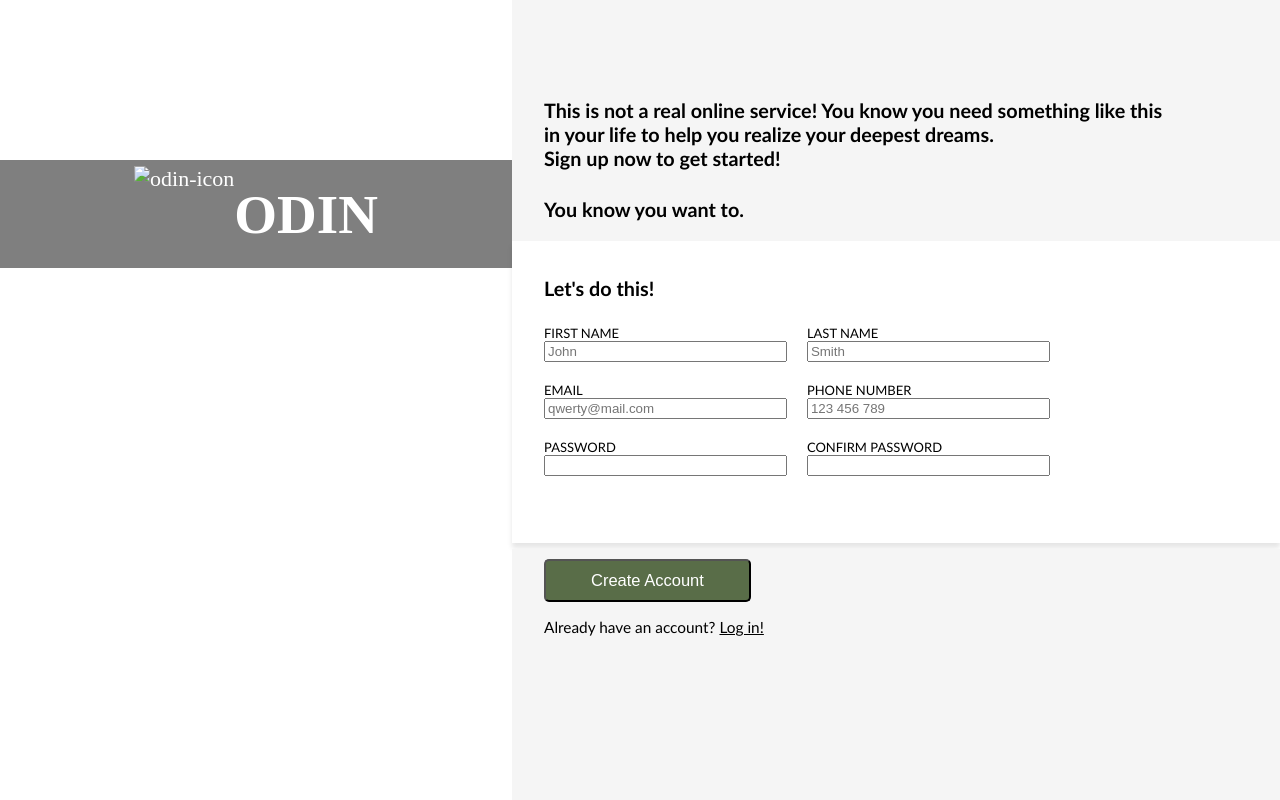
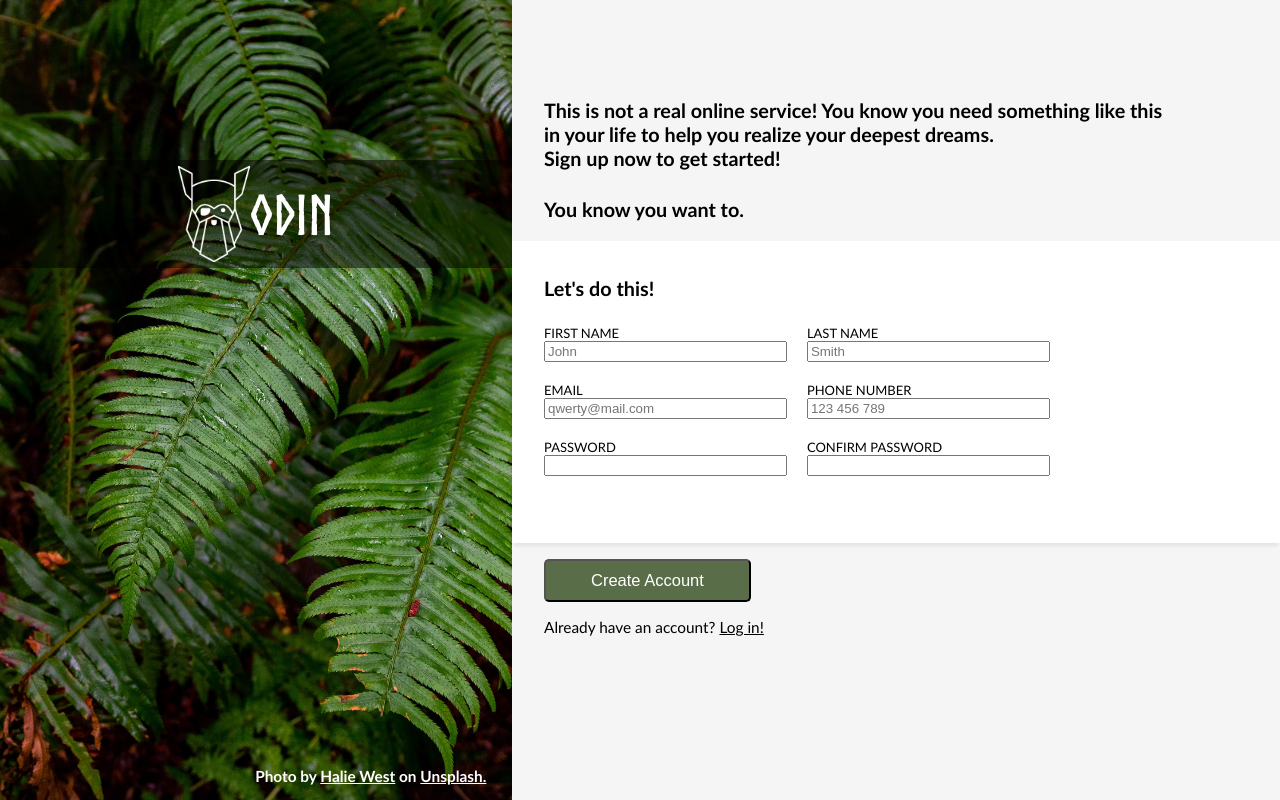
Before and after one commit to piotr-owczarek/odin-sign-up-form, a plain HTML site: page index.html in a window 1280 px wide. Drawn offline with Linux system fonts and the light colour scheme; the site is published under a folder, as on GitHub Pages, so addresses that start at the root find nothing.

Commit message:
Fix images and font display for GitHub Pages

```diff
--- a/index.html
+++ b/index.html
@@ -12,7 +12,7 @@
     <div class="container">
         <div class="left">
             <div class="logo">
-                <img class="icon" src="/images/odin-icon.png" alt="odin-icon">
+                <img class="icon" src="./images/odin-icon.png" alt="odin-icon">
                 <p>ODIN</p>
             </div>
             <div class="author">
--- a/style.css
+++ b/style.css
@@ -1,6 +1,6 @@
 @font-face {
     font-family: customFont;
-    src: url('/fonts/Norse-Bold.otf');
+    src: url('./fonts/Norse-Bold.otf');
 }
 
 html {
@@ -36,7 +36,7 @@ a {
 .left {
     display: flex;
     flex-direction: column;
-    background-image: url('/images/background.jpg');
+    background-image: url('./images/background.jpg');
     background-size: cover;
     width: 40vw;
 }
```
